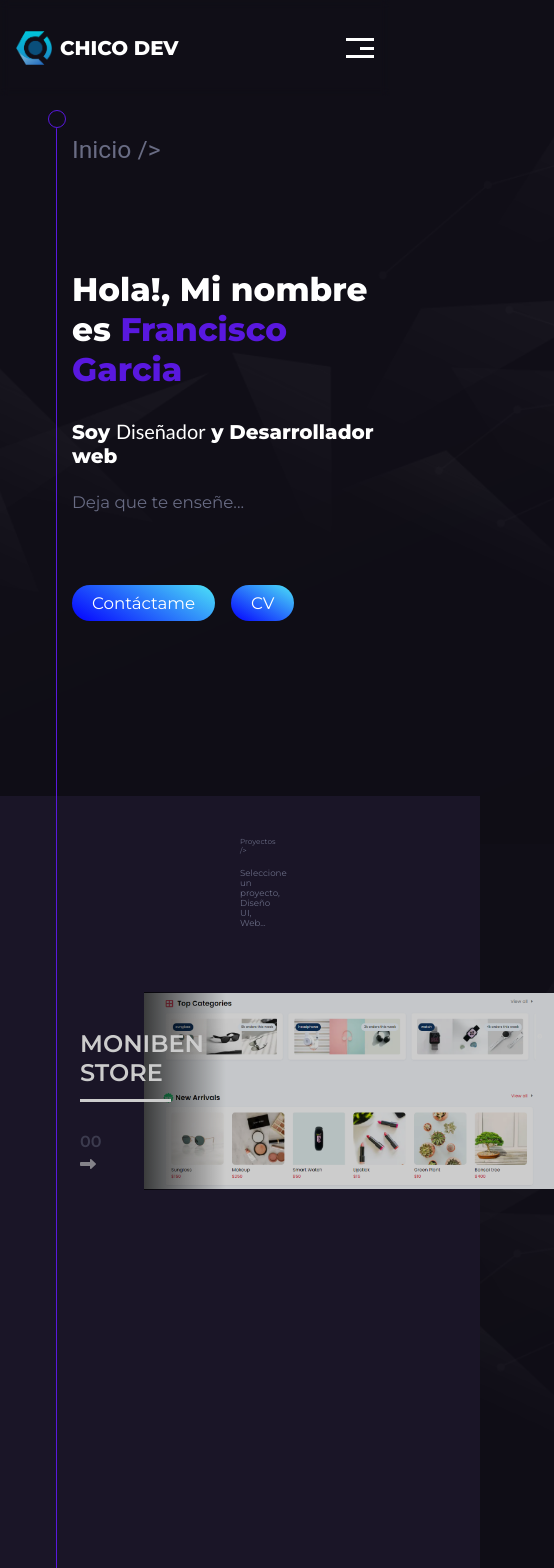
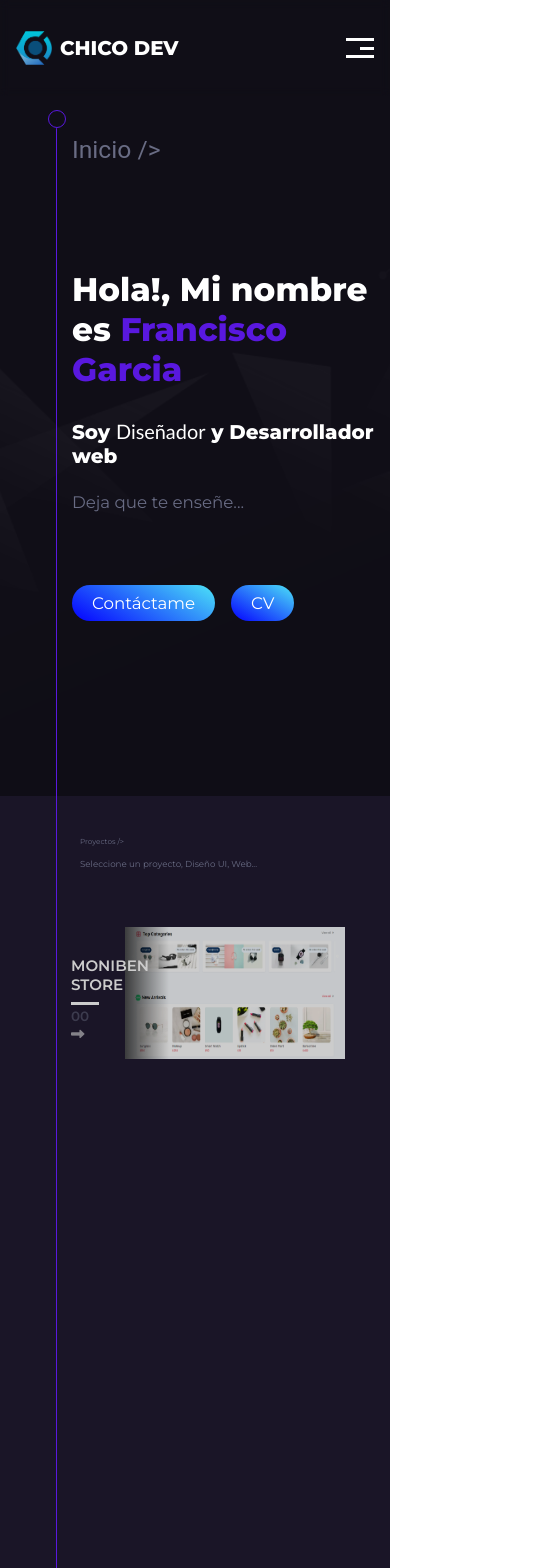
Before and after one commit to francisco-JGC/PortafolioV2, a React (Vite) app: page / in a window 390 px wide. Shown: the top 1568 px of the page, 554 px wide, since content can reach past the window. Built offline with nearby package versions, Linux system fonts and the light colour scheme.

Commit message:
feat: add responsive designe of project page component

```diff
--- a/src/pages/projects/components/ProjectItem/index.scss
+++ b/src/pages/projects/components/ProjectItem/index.scss
@@ -4,26 +4,41 @@
   position: relative;
   cursor: pointer;
   transform-style: preserve-3d;
-  transition: all 0.3s ease-in-out;
+  -webkit-tap-highlight-color: rgba(0, 0, 0, 0);
+
+  &:hover {
+    .project-pages__container__item__image {
+      transform: scale(1.15);
+      filter: drop-shadow(0 0 0.75rem #000);
+    }
+  }
+
+  &:active {
+    .project-pages__container__item__image {
+      transform: scale(0.8);
+    }
+  }
 
   &__image {
     width: 100%;
     height: 100%;
+    transform: scale(1.1);
+    transition: all 0.3s ease-in-out;
 
     img {
       width: 100%;
       height: 100%;
-      object-fit: contain;
+      object-fit: fill;
       position: relative;
     }
 
     &__shadow {
       content: '';
       position: absolute;
-      top: 16px;
+      top: 0;
       left: 0;
       width: 20%;
-      height: 86%;
+      height: 100%;
       background: linear-gradient(
         90deg,
         rgba(0, 0, 0, 0.7) 0%,
@@ -48,7 +63,7 @@
       font-weight: 600;
 
       &:nth-child(1) {
-        font-size: 1.5em;
+        font-size: calc(0.7rem + 1vw);
         padding-bottom: 0.5em;
         border-bottom: 3px solid #fff;
       }
@@ -57,12 +72,10 @@
     div {
       span,
       i {
-        font-size: 1em;
+        font-size: calc(0.3rem + 1vw);
         opacity: 0.6;
         font-weight: 600;
         transition: all 0.3s ease-in-out;
-
-        perspective: 1500px;
       }
       i {
         margin-top: 0.3em;
@@ -78,3 +91,35 @@
     transform: translateX(0.5em);
   }
 }
+
+.vertical {
+  height: 345px;
+  width: 280px;
+
+  .project-pages__container__item__image__shadow {
+    top: 0;
+    height: 100%;
+  }
+}
+
+@media screen and (max-width: 768px) {
+  .project-pages__container__item {
+    width: 200px;
+    height: 120px;
+    margin: 0 0 0 5em !important;
+
+    &__overlay {
+      div {
+        span,
+        i {
+          font-size: calc(0.6rem + 1vw);
+        }
+      }
+    }
+  }
+  .vertical {
+    width: 160px;
+    height: 225px;
+    margin: 0 0 0 3em !important;
+  }
+}
--- a/src/pages/projects/components/ProjectList/index.jsx
+++ b/src/pages/projects/components/ProjectList/index.jsx
@@ -6,11 +6,9 @@ import './index.scss'
 export const ProjectList = () => {
   return (
     <div className="project-list">
-      <div className="project-pages__container">
-        {ALL_PROJECTS.map((project) => (
-          <ProjectItem {...project} key={project.id} />
-        ))}
-      </div>
+      {ALL_PROJECTS.map((project) => (
+        <ProjectItem {...project} key={project.id} />
+      ))}
     </div>
   )
 }
--- a/src/pages/projects/components/ProjectList/index.scss
+++ b/src/pages/projects/components/ProjectList/index.scss
@@ -2,4 +2,18 @@
   transform-style: preserve-3d;
   z-index: 100;
   position: relative;
+  display: flex;
+  align-items: center;
+  justify-content: space-between;
+  margin-top: -5em;
 }
+
+@media screen and (max-width: 768px) {
+  .project-list {
+    flex-direction: column;
+    align-items: center;
+    margin-top: 0;
+    padding: 1em;
+    gap: 5em;
+  }
+}
--- a/src/pages/projects/container/index.scss
+++ b/src/pages/projects/container/index.scss
@@ -20,3 +20,9 @@
     margin-top: 3em;
   }
 }
+
+@media screen and (max-width: 768px) {
+  .project-pages {
+    padding: 2em 5em;
+  }
+}
```
